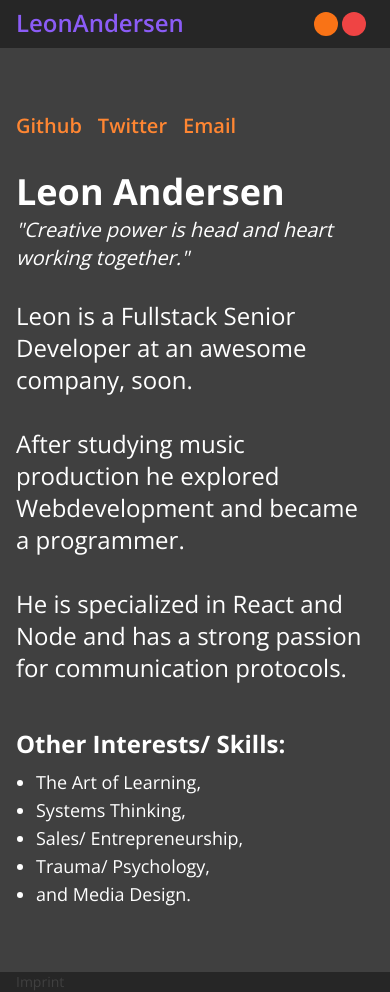
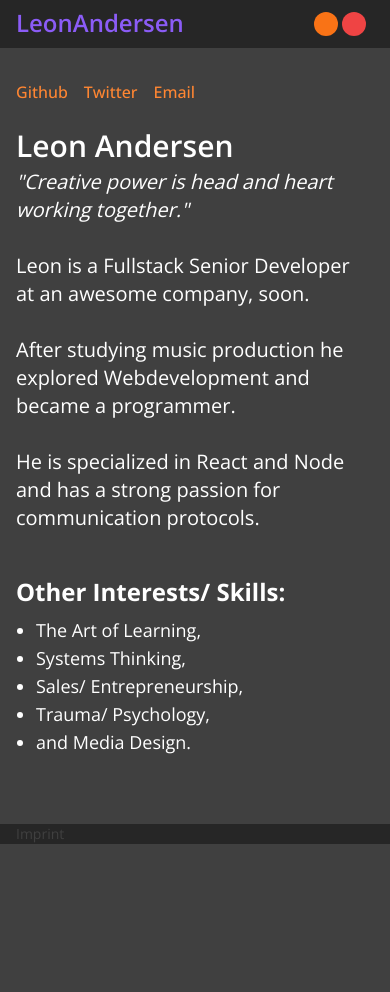
Before and after one commit to leonWarscheck/blog, a Next.js app: page /about in a window 390 px wide. After the commit the page ends 844 px from the top, so only its background shows below. Built offline with nearby package versions, Linux system fonts and the light colour scheme.

Commit message:
fix(ui): aboutpage text styling smaller justify breakpoints etc.

```diff
--- a/src/pages/about.js
+++ b/src/pages/about.js
@@ -2,12 +2,12 @@ import Head from "next/head";
 
 export default function AboutPage() {
   return (
-    <main className="max-w-2xl mx-auto pt-28 pb-16 px-4 grow ">
+    <main className="max-w-2xl mx-auto pt-20 pb-12 px-4 grow ">
       <Head>
         <title>About Leon Andersen</title>
       </Head>
       <div className=" ">
-      <ul className="text-orange-la mb-5 flex pb-3 font-semibold  text-xl">
+      <ul className="text-orange-la mb-5 flex pb-1 font-medium ">
         <li>
           <h2 className="mr-2 group  underline-offset-2 hover:text-neutral-400 ">
             <a href="https://github.com/leonAndersen">Github</a>
@@ -24,11 +24,11 @@ export default function AboutPage() {
           </h2>
         </li>
       </ul>
-      <h1 className="font-bold text-4xl mb-1">Leon Andersen</h1>
+      <h1 className="font-semibold text-3xl mb-1">Leon Andersen</h1>
       <h3 className="italic text-xl mb-7 font-light">
         "Creative power is head and heart working together."
       </h3>
-      <p className="text-2xl mb-7  pb-4">
+      <p className="text-xl mb-7 text-balance c1:text-justify pb-4">
         Leon is a Fullstack Senior Developer at an awesome company, soon. <br />
         <br />
         After studying music production he explored Webdevelopment and became a
```
